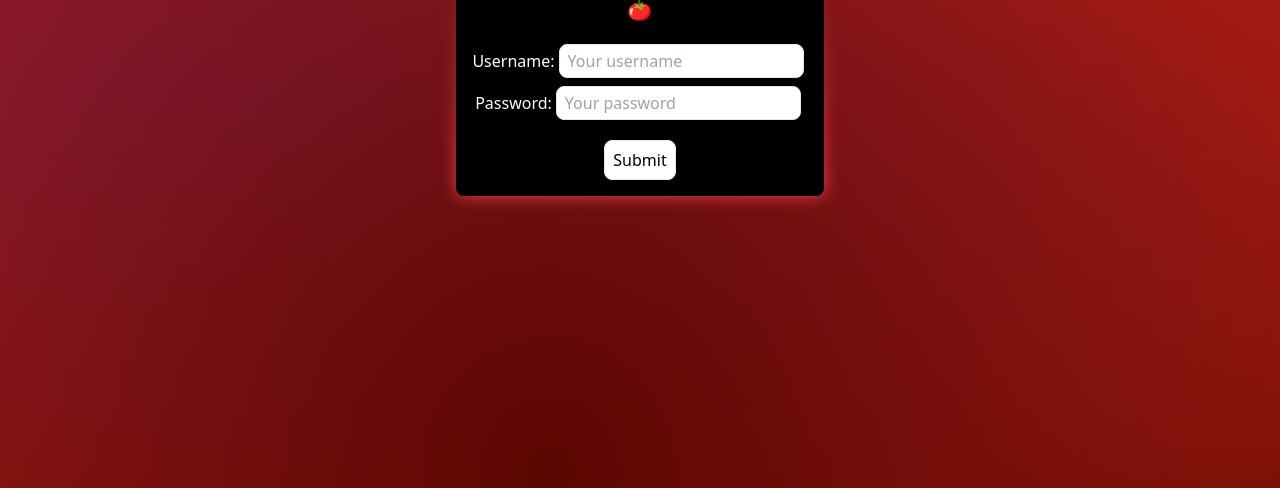
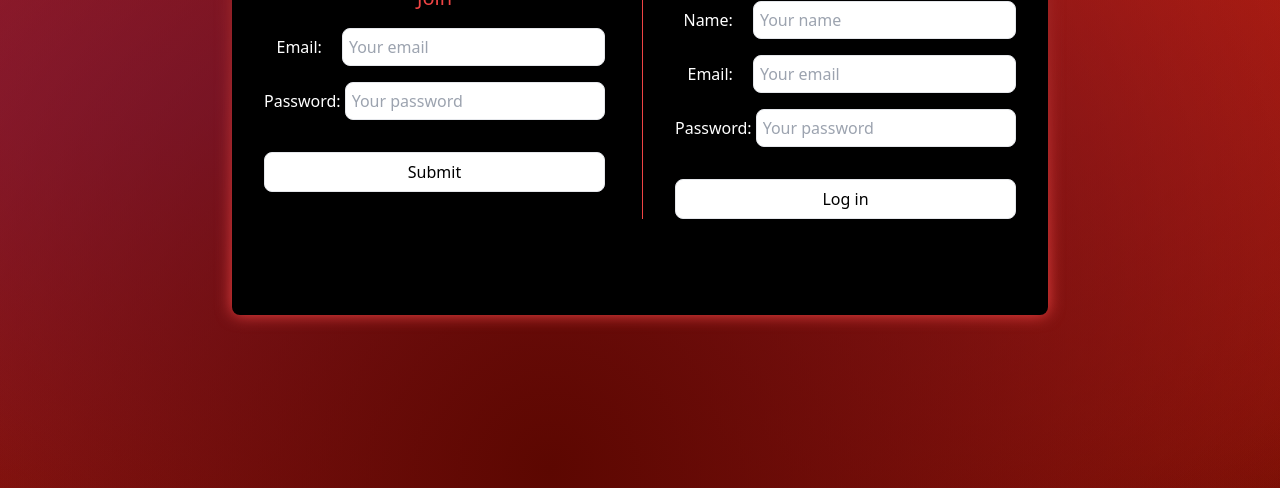
Before and after one commit to paulof9/login, a plain HTML site: page index.html in a window 1280 px wide. Shown: the part 312-800 px from the top of the page. Drawn offline with nearby package versions, Linux system fonts and the light colour scheme.

Commit message:
adds log in section and adjust x-divide

```diff
--- a/index.html
+++ b/index.html
@@ -11,25 +11,51 @@
     <div class="h-screen flex flex-col justify-center bg">
         <div class="grid gap-8 items-start justify-center">
             <div class="relative">
-            <div class="absolute inset-0 bg-gradient-to-t from-red-500 to-red-900 rounded-lg blur"></div>
+                <div class="absolute inset-0 bg-gradient-to-t from-red-500 to-red-900 rounded-lg blur "></div>
 
-                <div class="relative bg-black rounded-lg flex flex-col md:w-fit w-fit h-30 gap-4 mx-auto p-4 items-center">
-                    <h1 class="text-center text-red-500 text-xl">🍅</h1>
+                <div class="relative bg-black rounded-lg grid grid-cols-2 gap-1 items-center md:w-fit md:h-30 md:px-8 px-2 md:py-24 py-12 divide-x divide-red-500 md:m-auto mx-2">
 
-                    <form action="cadastro.js" method="POST" autocomplete="on" class="flex flex-col text-white items-center">
+                    <div class="w-fit pr-2 md:pr-0">
+                        <form action="login.js" method="POST" autocomplete="on" class="flex flex-col text-white">
+                            <h1 class="text-center text-red-500 text-xl mb-4">Join</h1>
 
-                        <div class="flex items-center">
-                            <p><label for="iusername" class="">Username:</label></p>
-                            <input type="text" name="username" id="iusername" placeholder="Your username" required minlength="3" maxlength="20" autocomplete="off" class="bg-white hover:bg-gray-300 rounded-lg border m-1 text-black w-full p-1 pl-2">
-                        </div>
+                            <div class="flex items-center mb-4">
+                                <label for="iemail" class="w-24 text-right pr-5">Email:</label>
+                                <input type="email" name="email" id="iemail" placeholder="Your email" maxlength="30" autocomplete="email" class="bg-white hover:bg-gray-300 rounded-lg border text-black w-full p-1.5">
+                            </div>
 
-                        <div class="flex items-center">
-                            <p><label  class="" for="ipassword">Password: </label></p>
-                            <input type="password" name="password" id="ipassword" placeholder="Your password" required minlength="6" maxlength="20" autocomplete="current-password" class="bg-white hover:bg-gray-300 rounded-lg border m-1 text-black w-full p-1 pl-2">
-                        </div>
+                            <div class="flex items-center mb-4">
+                                <label for="ipassword" class="w-24 text-right pr-1">Password: </label>
+                                <input type="password" name="password" id="ipassword" placeholder="Your password" required minlength="6" maxlength="30" autocomplete="current-password" class="bg-white hover:bg-gray-300 rounded-lg border text-black w-full p-1.5">
+                            </div>
 
-                                <input type="submit" value="Submit" class="bg-white hover:bg-gray-300 mt-4 text-black border w-fit h-10 justify-center px-2 rounded-lg">
-                    </form>
+                            <input type="submit" value="Submit" id="login" class="bg-white hover:bg-gray-300 mt-4 text-black border w-full h-10 justify-center px-2 rounded-lg">
+                        </form>
+                    </div>
+
+                    <div class="w-fit md:pl-8 pl-2">
+                        <form action="cadastro.js" method="post" autocomplete="on" class="flex flex-col text-white">
+                            <h1 class="text-center text-red-500 text-xl mb-4">Log in</h1>
+
+                            <div class="flex items-center mb-4">
+                                <label for="iname" class="w-24 text-right pr-5">Name:</label>
+                                <input type="text" name="name" id="iname" placeholder="Your name" maxlength="30" autocomplete="off" class="bg-white hover:bg-gray-300 rounded-lg border text-black w-full p-1.5">
+                            </div>
+
+                            <div class="flex items-center mb-4">
+                                <label for="iemail2" class="w-24 text-right pr-5">Email:</label>
+                                <input type="email" name="email" id="iemail2" placeholder="Your email" maxlength="30" autocomplete="email" class="bg-white hover:bg-gray-300 rounded-lg border text-black w-full p-1.5">
+                            </div>
+
+                            <div class="flex items-center mb-4">
+                                <label for="ipassword2" class="w-24 text-right pr-1">Password: </label>
+                                <input type="password" name="password" id="ipassword2" placeholder="Your password" required minlength="6" maxlength="30" autocomplete="off" class="bg-white hover:bg-gray-300 rounded-lg border text-black w-full p-1.5">
+                            </div>
+
+                            <input type="submit" value="Log in" id="login2" class="bg-white hover:bg-gray-300 mt-4 text-black border w-full h-10 justify-center rounded-lg">
+                        </form>
+                    </div>
+
                 </div>
             </div>
         </div>
```
